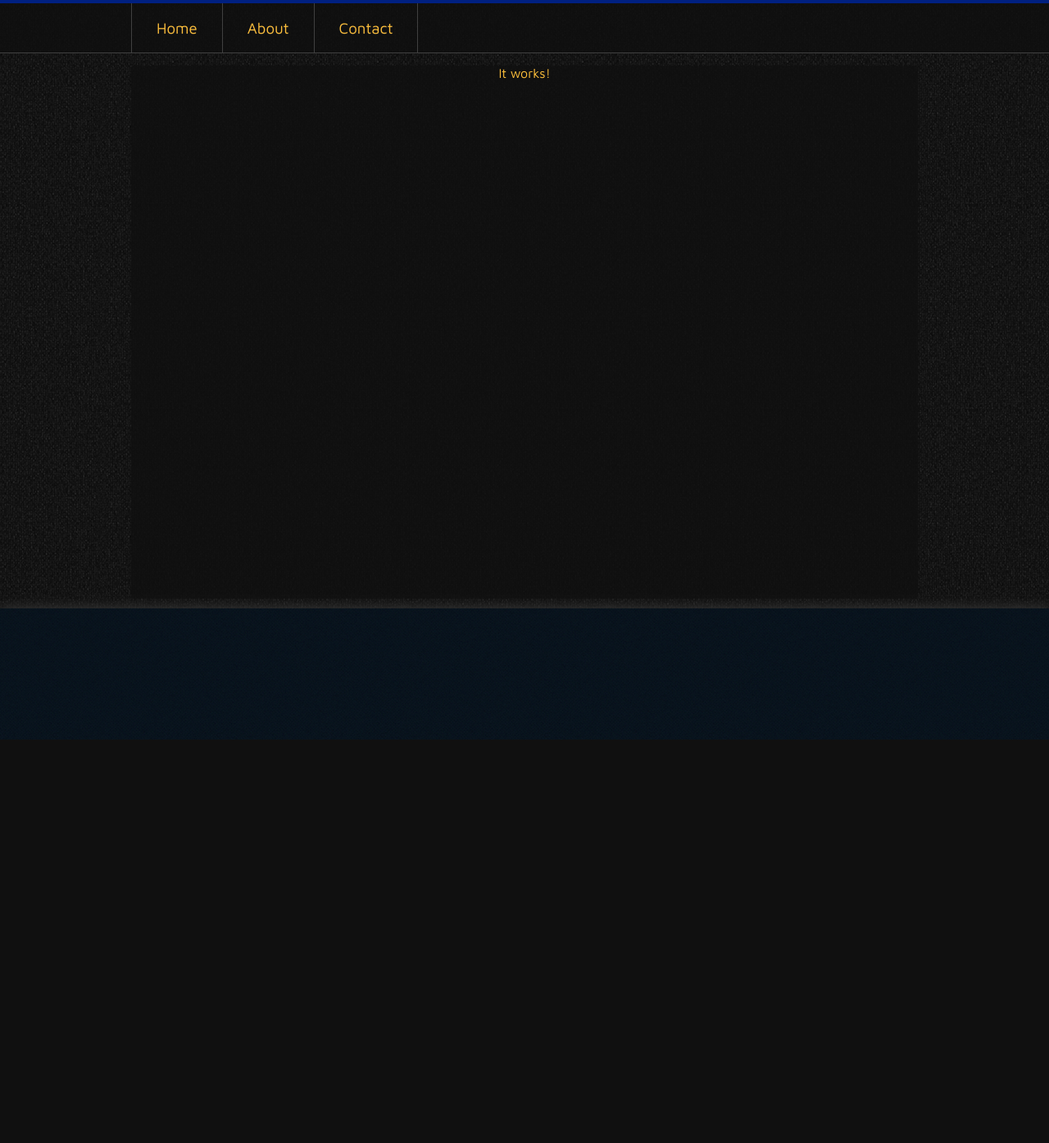
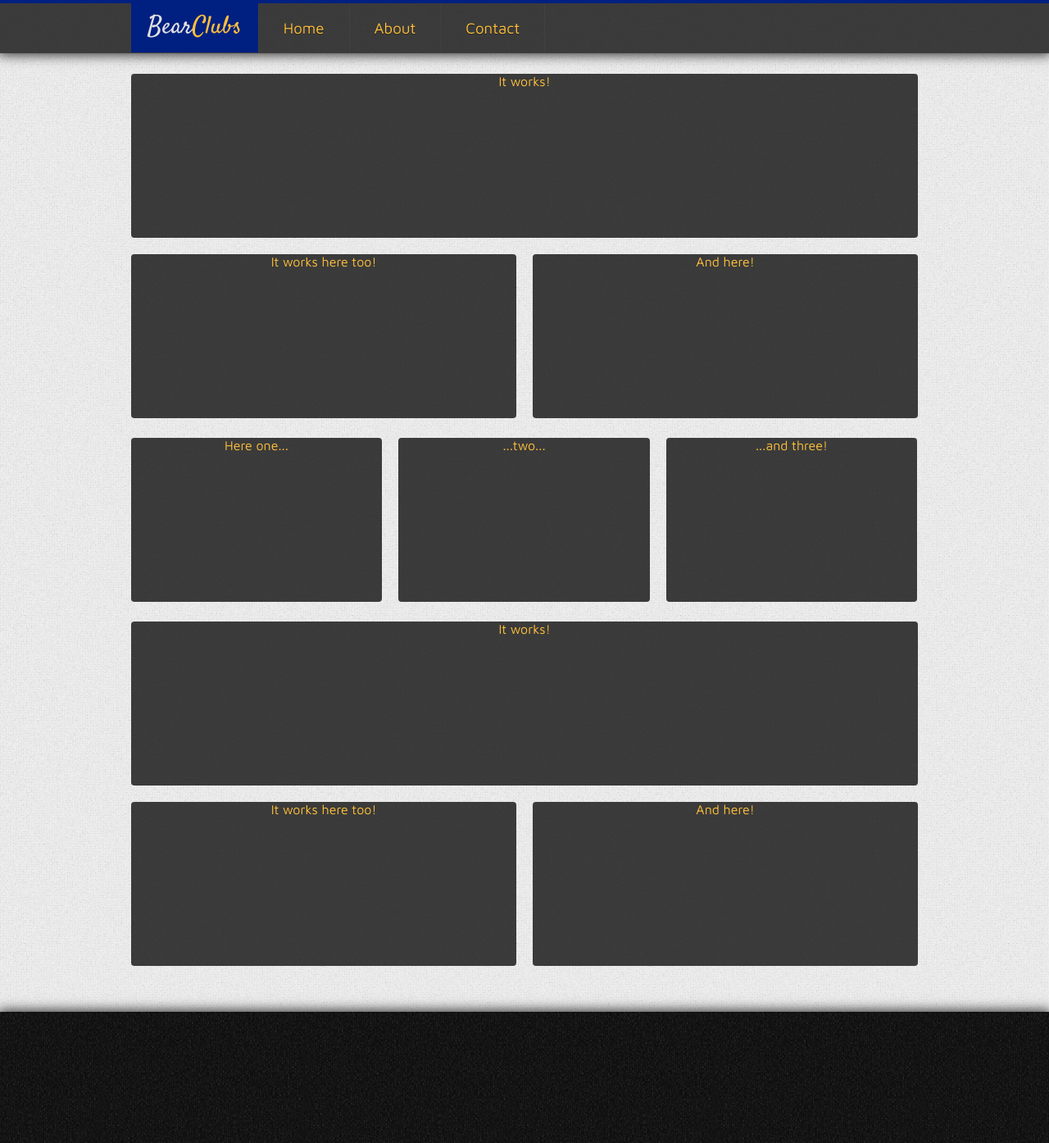
Before and after one commit to pkillian/BearClubs, a Python web app: template BearClubs/bc/templates/index.html in a window 1280 px wide. Shown: the whole page at 82% size. Before the commit the page ends 902 px from the top, so only its background shows below. Run offline with Jinja, Linux system fonts and the light colour scheme; the template is opened without the code that fills it, so the values that code supplies are empty; some libraries are stand-ins or nearby versions.

Commit message:
Less style; new background; start making row-col dividers

```diff
--- a/BearClubs/bc/templates/base.html
+++ b/BearClubs/bc/templates/base.html
@@ -7,8 +7,19 @@
     <script type="text/javascript" src="/static/js/bearclubs.min.js"></script>
   </head>
   <body>
+
+    <script type="text/javascript">
+      $(document).ready(BearClubs.onReady);
+    </script>
+
     <div id="header">
       <div id="header-content">
+        <div id="bc-logo">
+          <a href="/" id="bc-logo-link">
+            <div class="bc-logo-bear">Bear</div>
+            <div class="bc-logo-clubs">Clubs</div>
+          </a>
+        </div>
         <a href="/"><div class="header-button first"><div>Home</div></div></a>
         <a href="/"><div class="header-button"><div>About</div></div></a>
         <a href="/"><div class="header-button"><div>Contact</div></div></a>
--- a/BearClubs/bc/templates/index.html
+++ b/BearClubs/bc/templates/index.html
@@ -1,5 +1,19 @@
 {% extends "base.html" %}
 
 {% block main_content %}
-  <span>It works!</span>
+  <div class="row-div">It works!</div>
+  <div class="row-container">
+    <div class="col-div">It works here too!</div>
+    <div class="col-div">And here!</div>
+  </div>
+  <div class="row-container">
+    <div class="col-div-thirds">Here one...</div>
+    <div class="col-div-thirds">...two...</div>
+    <div class="col-div-thirds">...and three!</div>
+  </div>
+  <div class="row-div">It works!</div>
+  <div class="row-container">
+    <div class="col-div">It works here too!</div>
+    <div class="col-div">And here!</div>
+  </div>
 {% endblock %}
--- a/BearClubs/src/less/main.less
+++ b/BearClubs/src/less/main.less
@@ -2,6 +2,7 @@
 /* Fonts */
 /*********/
 
+@import url(http://fonts.googleapis.com/css?family=Satisfy);
 @import url(http://fonts.googleapis.com/css?family=Maven+Pro:400,500);
 
 
@@ -73,6 +74,14 @@
   border-left-width:    @line-width;
 }
 
+.box-shadow-bottom(@h-shad: 0, @v-shad: 0, @blur: 8px, @spread: 2px, @shad-color: @style-gold) {
+  -moz-box-shadow:        0 0 0 0 #000, 0 0 0 0 #000, @h-shad @v-shad @blur @spread @shad-color, 0 0 0 0 #000; /* Firefox */
+  -ms-box-shadow:         0 0 0 0 #000, 0 0 0 0 #000, @h-shad @v-shad @blur @spread @shad-color, 0 0 0 0 #000; /* Firefox */
+  -webkit-box-shadow:     0 0 0 0 #000, 0 0 0 0 #000, @h-shad @v-shad @blur @spread @shad-color, 0 0 0 0 #000; /* Opera */
+  -o-box-shadow:          0 0 0 0 #000, 0 0 0 0 #000, @h-shad @v-shad @blur @spread @shad-color, 0 0 0 0 #000; /* Chrome (and Safari) */
+  box-shadow:             0 0 0 0 #000, 0 0 0 0 #000, @h-shad @v-shad @blur @spread @shad-color, 0 0 0 0 #000;
+}
+
 .box-shadow-top(@h-shad: 0, @v-shad: 0, @blur: 8px, @spread: 2px, @shad-color: @style-gold) {
   -moz-box-shadow:        @h-shad @v-shad @blur @spread @shad-color, 0 0 0 0 #000, 0 0 0 0 #000, 0 0 0 0 #000; /* Firefox */
   -ms-box-shadow:         @h-shad @v-shad @blur @spread @shad-color, 0 0 0 0 #000, 0 0 0 0 #000, 0 0 0 0 #000; /* Firefox */
@@ -95,6 +104,11 @@
   image-rendering:      -o-crisp-edges;            /* Opera               */
   image-rendering:      -webkit-optimize-contrast; /* Chrome (and Safari) */
   image-rendering:      crisp-edges;
+}
+
+.no-background() {
+  background-color: transparent;
+  background-image: none;
 }
 
 .no-margin() {
@@ -127,7 +141,7 @@ body {
   .no-padding();
 
   background-repeat: repeat;
-  background-image: url('/static/img/bg-dirty-old-shirt.png');
+  background-image: url('/static/img/bg-squairy.png');
 
   margin: 0;
   padding: 0;
@@ -139,11 +153,53 @@ body {
   vertical-align: baseline;
 }
 
+#bc-logo {
+  height: 60px;
+
+  display: inline;
+  float: left;
+
+  padding: 0px 20px;
+
+  font-family:  'Satisfy';
+  font-size:    30px;
+  line-height:  30px;
+
+  background-color: @style-blue;
+}
+
+#bc-logo-link {
+  text-decoration: none;
+
+  .bc-logo-bear {
+    color: @style-white;
+  }
+
+  .bc-logo-clubs {
+    color: @style-gold;
+  }
+
+  .bc-logo-bear,
+  .bc-logo-clubs {
+    display: inline;
+    float: left;
+
+    margin: 15px 0px;
+  }
+}
+
+#bc-logo-link:visited,
+#bc-logo-link:active {
+  color: inherit;
+}
+
 #header {
   position: fixed;
   z-index:  500;
   height:   60px;
   width:    100%;
+
+  overflow: hidden;
 
   margin-bottom: 50px;
 
@@ -151,6 +207,8 @@ body {
 
   .border-top(@line-width: 4px);
   .border-bottom(@line-color: @style-grey, @line-width: 1px);
+
+  .box-shadow-bottom(@blur: 14px; @shad-color: darken(@style-grey, 5%));
 }
 
 #header-content {
@@ -206,24 +264,72 @@ body {
 
 #content {
   min-height: 650px;
+  width:  960px;
 
-  width:  960px;
-  margin: 80px 0 0 0;
+  margin: 90px 0 0 0;
 
-  text-align: center;
+  div {
+    text-align: center;
 
-  .border-radius(4px);
-  background-color: @style-black-4-5ths;
+    font-family: 'Maven Pro';
+    color: @style-gold;
 
-  font-family: 'Maven Pro';
-  color: @style-gold;
+    .border-radius(4px);
+    background-color: @style-black-4-5ths;
+  }
+
+  .row-container {
+    height: 200px;
+    width:  100%;
+
+    margin-top: 20px;
+
+    display: inline-block;
+    .no-background();
+  }
+
+  .row-div {
+    height: 200px;
+    width:  100%;
+
+    margin-top: 20px;
+  }
+
+  .col-div {
+    height: 200px;
+    width:  470px;
+
+    float: left;
+  }
+
+  .col-div:first-child {
+    margin-right: 20px;
+  }
+
+  .col-div-thirds {
+    height: 200px;
+    width:  306px;
+
+    float: left;
+  }
+
+  .col-div-thirds:nth-child(2) {
+    width:  307px;
+  }
+
+  .col-div-thirds:first-child,
+  .col-div-thirds:nth-child(2) {
+    margin-right: 20px;
+  }
 }
 
 #footer {
   height: 160px;
 
+  margin-top: 40px;
+
   background-repeat: repeat;
-  background-image:   url('/static/img/bg-noisy-net-dark.png');
+  background-image:   url('/static/img/bg-dirty-old-shirt.png');
 
   .box-shadow-top(@blur: 14px; @shad-color: darken(@style-grey, 5%));
 }
```
Also changed, not shown: BearClubs/bc/static/css/main.min.css, BearClubs/bc/static/img/bg-squairy.png (added).
